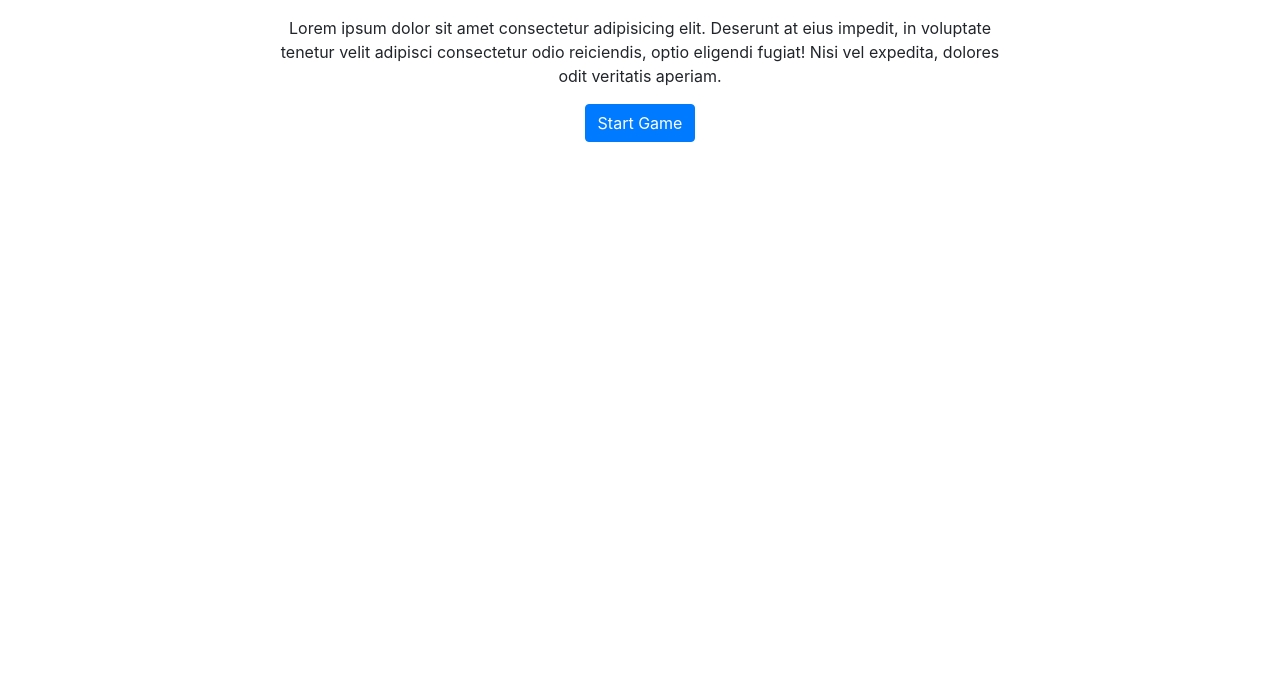
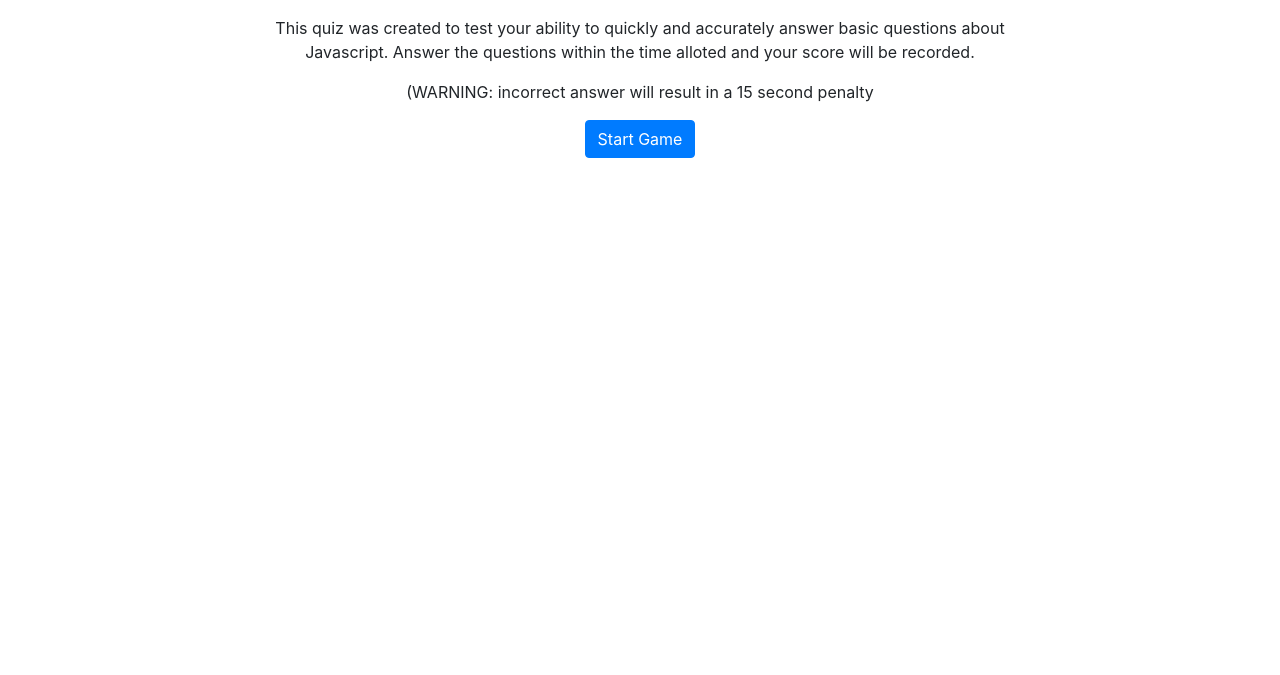
Before and after one commit to GabrielTMangum/javascriptQuiz, a plain HTML site: page index.html in a window 1280 px wide. Shown: the part 125-800 px from the top of the page. Drawn offline with nearby package versions, Linux system fonts and the light colour scheme.

Commit message:
added actual text to the beginning of the quiz

```diff
--- a/index.html
+++ b/index.html
@@ -26,9 +26,8 @@
             <div class="col-sm-8 text-center">
                 <h1 class="text-center">Quiz Game</h1>
                 <br>
-                <p>Lorem ipsum dolor sit amet consectetur adipisicing elit. Deserunt at eius impedit, in voluptate
-                    tenetur velit adipisci consectetur odio reiciendis, optio eligendi fugiat! Nisi vel expedita,
-                    dolores odit veritatis aperiam.</p>
+                <p>This quiz was created to test your ability to quickly and accurately answer basic questions about Javascript.  Answer the questions within the time alloted and your score will be recorded.</p>
+                <p>(WARNING: incorrect answer will result in a 15 second penalty</p>
                 <button class="btn btn-primary" id="start-button">Start Game</button>
             </div>
         </div>
```
